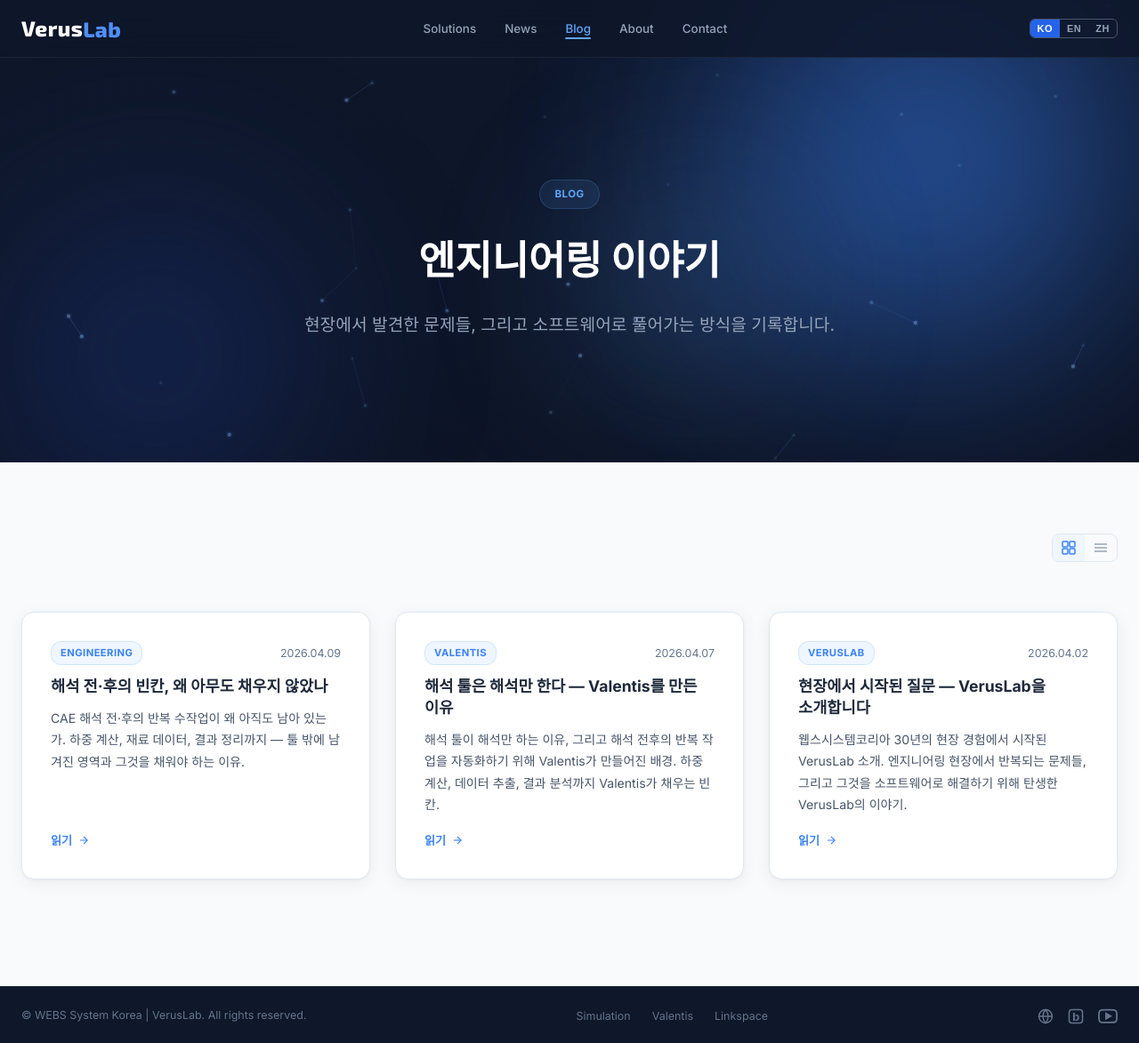
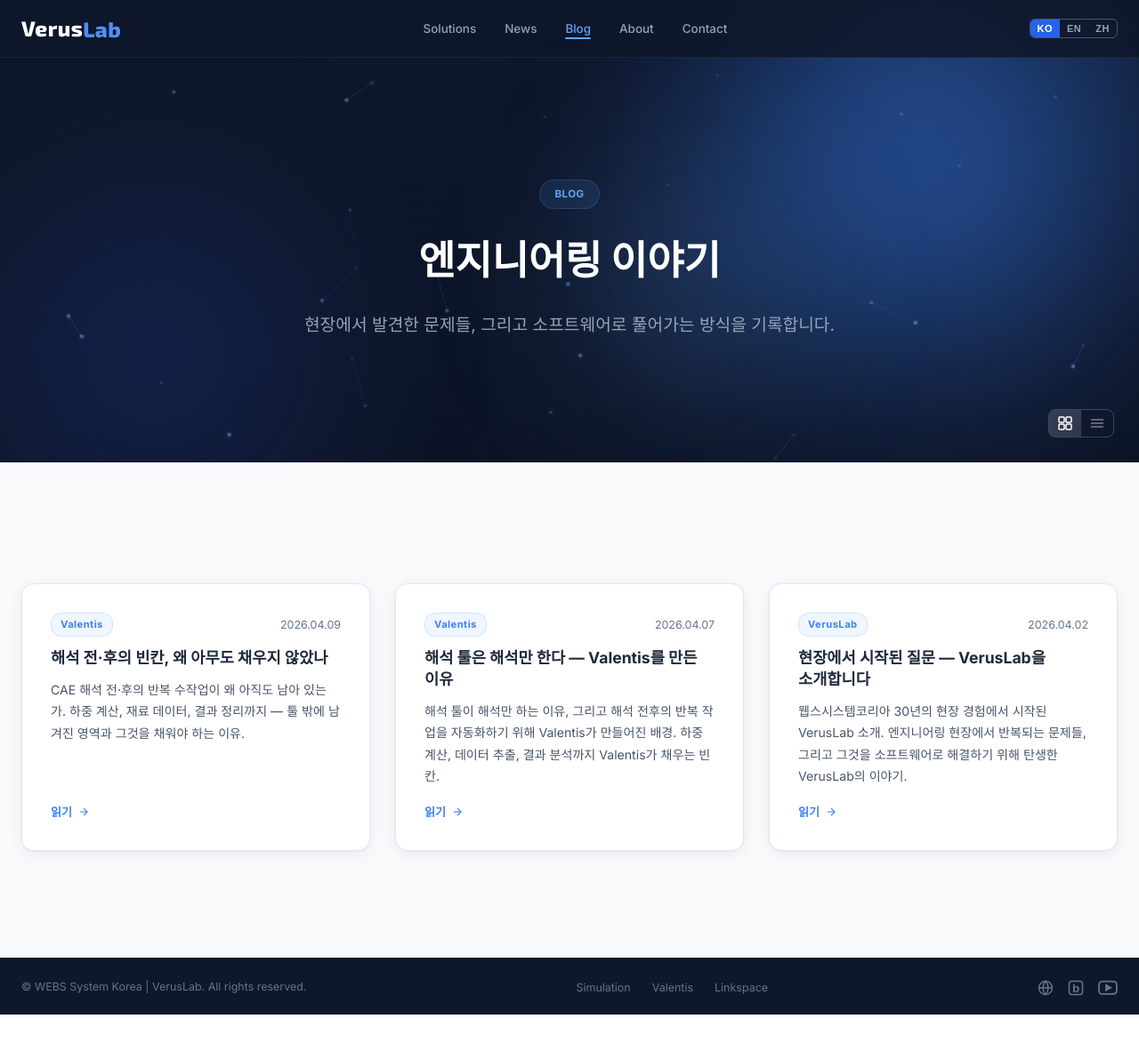
Before and after one commit to VerusLab-KR/Homepage, a Jekyll site: the page built from blog/index.html, in a window 1280 px wide and 1173 px high. Shown: the whole window at 89% size. Built offline with Jekyll 4.4.1, drawn with Linux system fonts in a browser that asks for light colours.

Commit message:
Improve blog UI: view toggle to hero, fix category display, add top back button
- Move card/list toggle to hero section bottom-right
- Remove text-transform:uppercase from category badges
- Fix list-category to fixed width for title alignment
- Change cae-workflow-gap category: Engineering -> Valentis
- Add back-to-list button above post content

Co-Authored-By: Claude Sonnet 4.6 <noreply@anthropic.com>

```diff
--- a/_posts/2026-04-09-cae-workflow-gap.md
+++ b/_posts/2026-04-09-cae-workflow-gap.md
@@ -2,7 +2,7 @@
 layout: post
 title: "해석 전·후의 빈칸, 왜 아무도 채우지 않았나"
 date: 2026-04-09
-category: Engineering
+category: Valentis
 description: "CAE 해석 전·후의 반복 수작업이 왜 아직도 남아 있는가. 하중 계산, 재료 데이터, 결과 정리까지 — 툴 밖에 남겨진 영역과 그것을 채워야 하는 이유."
 ---
 
--- a/blog/index.html
+++ b/blog/index.html
@@ -113,7 +113,7 @@ img{max-width:100%;display:block}
 .blog-card:hover{transform:translateY(-4px);box-shadow:var(--shadow-lg)}
 .blog-card:hover::before{opacity:1}
 .card-top{display:flex;align-items:center;justify-content:space-between;gap:8px}
-.card-category{font-size:.7rem;font-weight:700;letter-spacing:.04em;text-transform:uppercase;padding:3px 10px;border-radius:12px;background:rgba(96,165,250,.1);color:var(--blue-500);border:1px solid rgba(96,165,250,.2)}
+.card-category{font-size:.7rem;font-weight:700;letter-spacing:.04em;padding:3px 10px;border-radius:12px;background:rgba(96,165,250,.1);color:var(--blue-500);border:1px solid rgba(96,165,250,.2)}
 .card-date{font-size:.78rem;color:var(--slate-5)}
 .card-title{font-size:1.1rem;font-weight:700;color:var(--slate-8);line-height:1.35;letter-spacing:0;word-break:keep-all;transition:color .2s}
 .blog-card:hover .card-title{color:var(--blue-500)}
@@ -122,11 +122,10 @@ img{max-width:100%;display:block}
 .card-link:hover{gap:10px}
 
 /* View toggle */
-.blog-controls{display:flex;align-items:center;justify-content:flex-end;margin-bottom:0}
-.view-toggle{display:flex;border:1px solid var(--slate-2);border-radius:8px;overflow:hidden}
-.view-btn{background:none;border:none;cursor:pointer;padding:7px 10px;color:var(--slate-4);transition:all .2s;display:flex;align-items:center}
-.view-btn:hover{color:var(--slate-6);background:var(--slate-1)}
-.view-btn.active{color:var(--blue-500);background:var(--blue-50,#eff6ff)}
+.view-toggle{display:flex;border:1px solid rgba(255,255,255,.2);border-radius:8px;overflow:hidden;position:absolute;bottom:28px;right:28px;z-index:2}
+.view-btn{background:none;border:none;cursor:pointer;padding:7px 10px;color:rgba(255,255,255,.45);transition:all .2s;display:flex;align-items:center}
+.view-btn:hover{color:rgba(255,255,255,.8);background:rgba(255,255,255,.08)}
+.view-btn.active{color:#fff;background:rgba(255,255,255,.15)}
 .view-btn svg{display:block}
 
 /* List view */
@@ -134,7 +133,7 @@ img{max-width:100%;display:block}
 .blog-list-item{display:flex;align-items:center;gap:16px;padding:18px 0;border-bottom:1px solid var(--slate-2);cursor:pointer;transition:background .15s}
 .blog-list-item:hover .list-title{color:var(--blue-500)}
 .list-date{font-size:.78rem;color:var(--slate-5);white-space:nowrap;width:80px;flex-shrink:0}
-.list-category{font-size:.7rem;font-weight:700;letter-spacing:.04em;text-transform:uppercase;padding:2px 8px;border-radius:10px;background:rgba(96,165,250,.1);color:var(--blue-500);border:1px solid rgba(96,165,250,.2);white-space:nowrap;flex-shrink:0}
+.list-category{font-size:.7rem;font-weight:700;letter-spacing:.04em;padding:2px 8px;border-radius:10px;background:rgba(96,165,250,.1);color:var(--blue-500);border:1px solid rgba(96,165,250,.2);white-space:nowrap;flex-shrink:0;width:72px;text-align:center}
 .list-title{font-size:.95rem;font-weight:600;color:var(--slate-8);flex:1;line-height:1.4;word-break:keep-all;transition:color .2s}
 .list-arrow{color:var(--slate-4);flex-shrink:0;transition:transform .2s}
 .blog-list-item:hover .list-arrow{transform:translateX(3px);color:var(--blue-400)}
@@ -205,21 +204,19 @@ img{max-width:100%;display:block}
     <h1 class="hero-fade hero-fade-2">엔지니어링 이야기</h1>
     <p class="hero-fade hero-fade-3">현장에서 발견한 문제들, 그리고 소프트웨어로 풀어가는 방식을 기록합니다.</p>
   </div>
+  <div class="view-toggle">
+    <button class="view-btn active" id="btnCard" aria-label="카드 보기" onclick="setView('card')">
+      <svg width="16" height="16" viewBox="0 0 16 16" fill="none" stroke="currentColor" stroke-width="1.5"><rect x="1" y="1" width="6" height="6" rx="1"/><rect x="9" y="1" width="6" height="6" rx="1"/><rect x="1" y="9" width="6" height="6" rx="1"/><rect x="9" y="9" width="6" height="6" rx="1"/></svg>
+    </button>
+    <button class="view-btn" id="btnList" aria-label="리스트 보기" onclick="setView('list')">
+      <svg width="16" height="16" viewBox="0 0 16 16" fill="none" stroke="currentColor" stroke-width="1.5"><line x1="1" y1="4" x2="15" y2="4"/><line x1="1" y1="8" x2="15" y2="8"/><line x1="1" y1="12" x2="15" y2="12"/></svg>
+    </button>
+  </div>
 </header>
 
 <section class="blog-section">
   <div class="container">
     {% if site.posts.size > 0 %}
-    <div class="blog-controls">
-      <div class="view-toggle">
-        <button class="view-btn active" id="btnCard" aria-label="카드 보기" onclick="setView('card')">
-          <svg width="16" height="16" viewBox="0 0 16 16" fill="none" stroke="currentColor" stroke-width="1.5"><rect x="1" y="1" width="6" height="6" rx="1"/><rect x="9" y="1" width="6" height="6" rx="1"/><rect x="1" y="9" width="6" height="6" rx="1"/><rect x="9" y="9" width="6" height="6" rx="1"/></svg>
-        </button>
-        <button class="view-btn" id="btnList" aria-label="리스트 보기" onclick="setView('list')">
-          <svg width="16" height="16" viewBox="0 0 16 16" fill="none" stroke="currentColor" stroke-width="1.5"><line x1="1" y1="4" x2="15" y2="4"/><line x1="1" y1="8" x2="15" y2="8"/><line x1="1" y1="12" x2="15" y2="12"/></svg>
-        </button>
-      </div>
-    </div>
     <div class="blog-grid" id="cardView">
       {% for post in site.posts %}
       <article class="blog-card" onclick="location.href='{{ post.url }}'">
```
Also changed, not shown: _layouts/post.html (+7 -0 lines).
